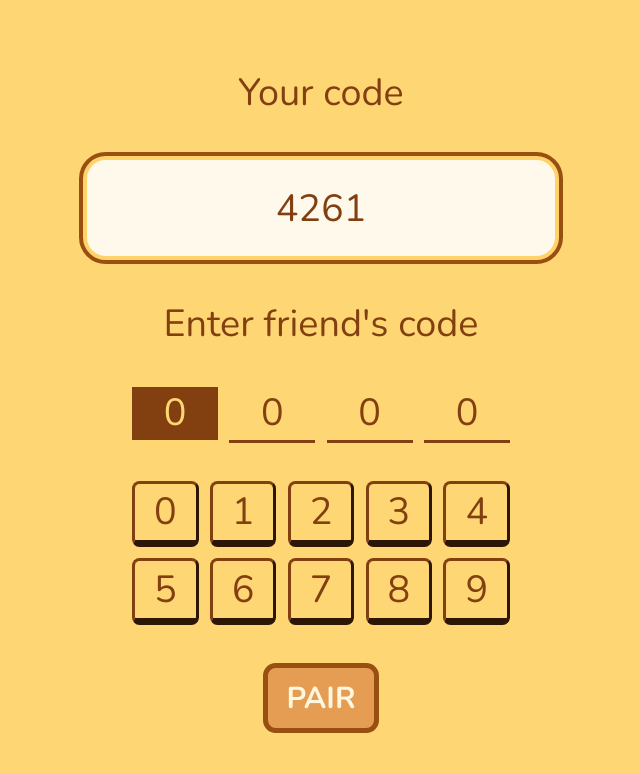
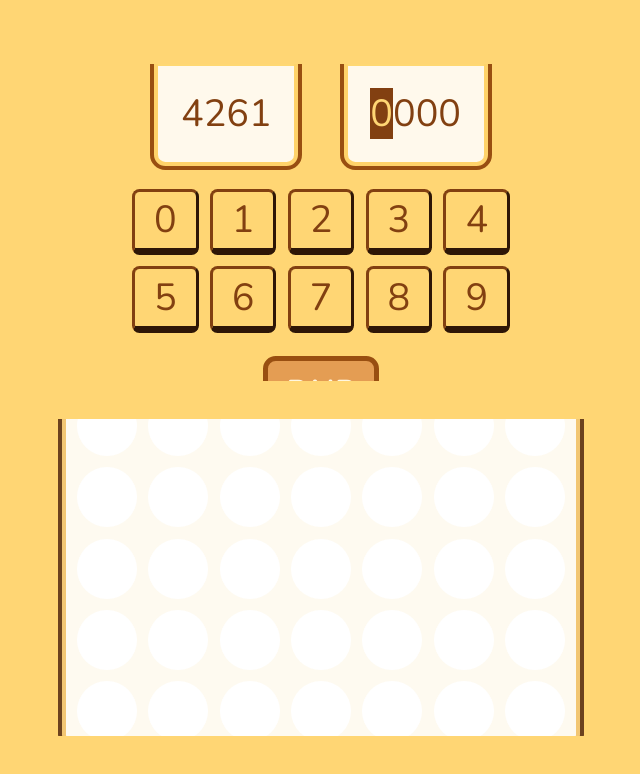
Before and after one commit to marinm/connect-four, a React (Vite) app: page / in a window 1280 px wide. Shown: the top 774 px of the page, without its empty margins (319-959 px from the left). Built offline with nearby package versions, Linux system fonts and the light colour scheme.

Commit message:
show everything on one page

```diff
--- a/src/App.css
+++ b/src/App.css
@@ -68,176 +68,8 @@ h1 {
     border-radius: 50%;
 }
 
-.connected .player-0 {
-    background-color: var(--bg-color);
-}
-
-.connected .player-1 {
-    border: 0.3rem solid var(--bg-color);
-}
-
-input[type="text"] {
-    width: 100%;
-    font-size: 1rem;
-    padding: 0.5rem;
-    border: 0.1rem solid var(--fg-color);
-    border-radius: 0.1rem;
-    background-color: var(--fg-color);
-    color: var(--bg-color);
-    text-align: center;
-}
-
-input[type="text"]:focus {
-    outline: none;
-}
-
-button:disabled {
-    opacity: 0.5;
-}
-
-.user-name-bar {
-    width: 100%;
-    display: flex;
-    justify-content: space-between;
-    align-items: center;
-    padding-bottom: 1rem;
-    border-bottom: 0.2rem solid var(--fg-color);
-}
-
-.online-list {
-    width: 100%;
-}
-
-.online-list ul {
-    list-style: none;
-    padding: 0;
-    margin: 1em 0 0 0;
-    width: 100%;
-}
-
-.online-list ul li {
-    width: 100%;
-    padding: 0.5rem 0;
-    margin: 0;
-    display: flex;
-    justify-content: space-between;
-    align-items: center;
-}
-
-.online-list ul li:active {
-    background-color: var(--fg-color);
-
-    > * {
-        color: var(--bg-color);
-    }
-}
-
-table {
-    border-collapse: collapse;
-}
-
-td,
-th {
-    padding: 1ch;
-    border: 1px solid black;
-}
-
-.hidden {
-    display: none !important;
-}
-
-.screen {
-    width: 100%;
-    height: 100%;
-    display: flex;
-    flex-direction: column;
-    justify-content: center;
-    align-items: center;
-    gap: 1rem;
-    overflow: auto;
-}
-
-#friend-code {
-    width: 100%;
-    display: flex;
-    justify-content: space-between;
-    align-items: center;
-    gap: 0.3rem;
-    max-width: 10cm;
-}
-
-.digit {
-    border-bottom: 0.1rem solid var(--fg-color);
-    font-size: 1rem;
-    line-height: 1rem;
-    flex-grow: 1;
-    padding: 0.2rem 0;
-    text-align: center;
-    white-space: pre;
-}
-
-.digit.focus {
-    background-color: var(--fg-color);
-    color: var(--bg-color);
-}
-
-.gap {
-    width: 0.2rem;
-}
-
-.keypad {
-    display: grid;
-    grid-template-columns: repeat(5, 1fr);
-    grid-template-rows: 1fr 1fr;
-    gap: 0.3rem;
-    width: 100%;
-    max-width: 10cm;
-}
-
-.keypad-btn {
-    background-color: transparent;
-    font-size: 1rem;
-    border-radius: 0.2rem;
-    border-width: 0.1rem 0.1rem 0.2rem 0.1rem;
-    aspect-ratio: 1;
-    padding: 0;
-    margin: 0;
-}
-
-.keypad-btn:active,
-.keypad-btn:target {
-    border-width: 0.2rem 0.1rem 0.1rem 0.1rem;
-}
-.keypad-btn:focus {
-    outline: 0.1em solid var(--fg-color);
-}
-
 .inverted {
     background-color: var(--fg-color);
     color: var(--bg-color);
     border-color: var(--bg-color);
 }
-
-.own-code-container {
-    width: 100%;
-    max-width: 10cm;
-    padding-bottom: 1rem;
-    display: flex;
-    gap: 1em;
-    flex-direction: column;
-}
-
-#own-code {
-    width: 100%;
-    display: flex;
-    justify-content: space-between;
-    align-items: center;
-    gap: 0.3rem;
-    max-width: 10cm;
-    padding-bottom: 1rem;
-}
-
-#own-code .digit {
-    background-color: var(--fg-color);
-    color: var(--bg-color);
-}
--- a/src/App.tsx
+++ b/src/App.tsx
@@ -2,13 +2,6 @@ import "./App.css";
 import { CodePage } from "./components/CodePage";
 import { GameGrid } from "./components/GameGrid";
 import { useRoom } from "./hooks/useRoom";
-
-// function invite(name: string) {
-//     return `invite ${name}`;
-// }
-
-// Check the internet connection
-// Check the server connection
 
 function App() {
     const room = useRoom();
@@ -21,9 +14,12 @@ function App() {
         return <div className="page">No internet connection</div>;
     }
 
-    if (room.socket.readyState === WebSocket.CLOSED) {
-        return <CodePage room={room} />;
-    }
+    return (
+        <div className="page">
+            <CodePage room={room} />
+            <GameGrid room={room} />
+        </div>
+    );
 
     if (room.socket.readyState === WebSocket.CONNECTING) {
         return <div className="page">Connecting...</div>;
@@ -41,12 +37,6 @@ function App() {
     if (!room.ready) {
         return <div className="page">Waiting for friend...</div>;
     }
-
-    return (
-        <div className="page">
-            <GameGrid room={room} />
-        </div>
-    );
 }
 
 export default App;
--- a/src/components/CodePage.tsx
+++ b/src/components/CodePage.tsx
@@ -31,33 +31,87 @@ export function CodePage({ room }: Props) {
 
     return (
         <div className="page">
-            <div id="screen-code-input" className="screen">
-                Your code
+            <div
+                style={{
+                    width: "100%",
+                    display: "flex",
+                    flexDirection: "column",
+                    alignItems: "center",
+                    gap: "1ch",
+                }}
+            >
+                <div style={{ display: "flex", gap: "2ch" }}>
+                    <div
+                        style={{
+                            border: "0.2ch solid #FFD36A",
+                            outline: "0.2ch solid #994F11",
+                            borderRadius: "0.5ch",
+                            overflow: "hidden",
+                        }}
+                    >
+                        <div
+                            style={{
+                                fontSize: "0.5rem",
+                                textAlign: "center",
+                                backgroundColor: "#994F11",
+                                color: "#FFF9EC",
+                                padding: "0.5ch",
+                                borderBottom: "0.5ch solid #FFD873",
+                            }}
+                        >
+                            MY CODE
+                        </div>
                         <div
                             style={{
                                 backgroundColor: "#FFF9EC",
-                        border: "0.2ch solid #FFD36A",
                                 display: "flex",
                                 justifyContent: "center",
                                 alignItems: "center",
-                        width: "90%",
+                                width: "fit-content",
                                 padding: "1ch",
                                 textAlign: "center",
-                        borderRadius: "1ch",
-                        outline: "0.2ch solid #994F11",
                             }}
                         >
                             {positions.map((n) => (
                                 <div key={n}>{room.myId[n]}</div>
                             ))}
                         </div>
-                <div>Enter friend's code</div>
-                <div id="friend-code">
+                    </div>
+                    <div
+                        style={{
+                            border: "0.2ch solid #FFD36A",
+                            outline: "0.2ch solid #994F11",
+                            borderRadius: "0.5ch",
+                            overflow: "hidden",
+                        }}
+                    >
+                        <div
+                            style={{
+                                fontSize: "0.5rem",
+                                textAlign: "center",
+                                backgroundColor: "#994F11",
+                                color: "#FFF9EC",
+                                padding: "0.5ch",
+                                borderBottom: "0.5ch solid #FFD873",
+                            }}
+                        >
+                            FRIEND
+                        </div>
+                        <div
+                            style={{
+                                backgroundColor: "#FFF9EC",
+                                display: "flex",
+                                justifyContent: "center",
+                                alignItems: "center",
+                                width: "fit-content",
+                                padding: "1ch",
+                                textAlign: "center",
+                            }}
+                        >
                             {positions.map((n) => (
                                 <div
                                     key={n}
                                     className={classes({
-                                digit: true,
                                         inverted: position === n,
                                     })}
                                     onClick={() => setPosition(n)}
@@ -66,12 +120,32 @@ export function CodePage({ room }: Props) {
                                 </div>
                             ))}
                         </div>
-                <div className="keypad">
+                    </div>
+                </div>
+
+                <div
+                    style={{
+                        display: "grid",
+                        gridTemplateColumns: "repeat(5, 1fr)",
+                        gridTemplateRows: "1fr 1fr",
+                        gap: "0.3rem",
+                        width: "90%",
+                        maxWidth: "10cm",
+                    }}
+                >
                     {[0, 1, 2, 3, 4, 5, 6, 7, 8, 9].map((n) => (
                         <button
                             key={n}
-                            className="keypad-btn"
                             onClick={() => enterNumber(n)}
+                            style={{
+                                fontSize: "1rem",
+                                backgroundColor: "transparent",
+                                borderRadius: "0.2rem",
+                                borderWidth: "0.1rem 0.1rem 0.2rem 0.1rem",
+                                aspectRatio: "1",
+                                padding: "0",
+                                margin: "0",
+                            }}
                         >
                             {n}
                         </button>
```
Lines whose indentation alone changed are shown as unchanged.
